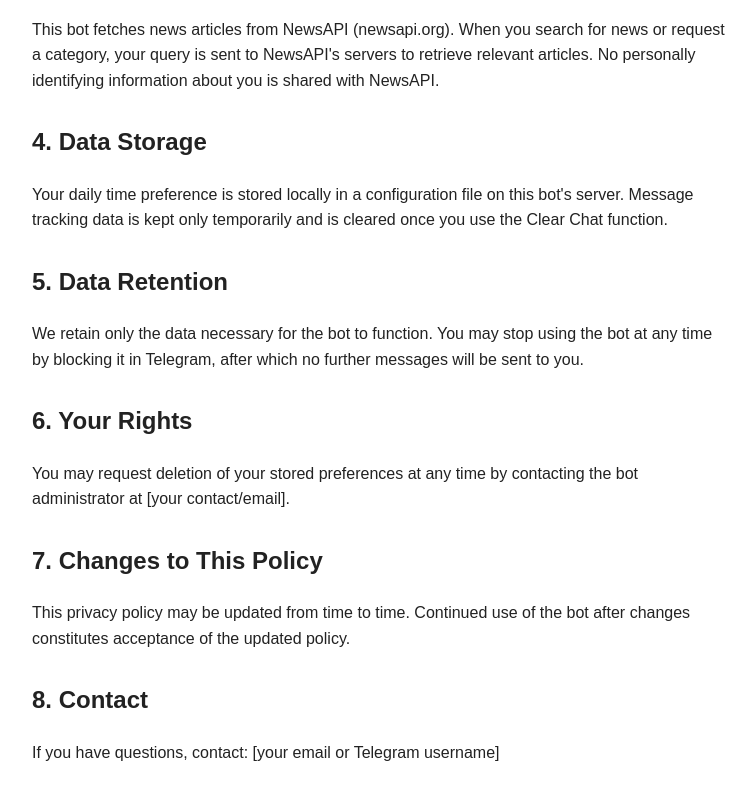
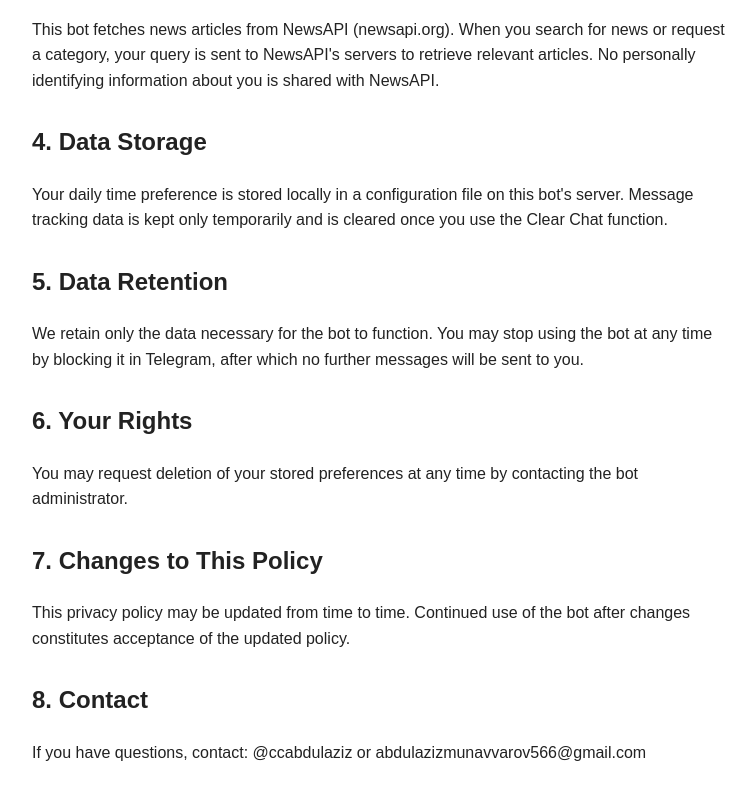
Before and after one commit to ccabdulaziz/newsbot-privacy-policy, a plain HTML site: page index.html in a window 1280 px wide. Shown: the part 716-1516 px from the top of the page, without its empty margins (258-1014 px from the left). Drawn offline with Linux system fonts and the light colour scheme.

Commit message:
Update privacy policy with new contact info and date

```diff
--- a/index.html
+++ b/index.html
@@ -18,7 +18,7 @@
 </head>
 <body>
     <h1>Privacy Policy for NewsBot</h1>
-    <p><em>Last updated: [Date]</em></p>
+    <p><em>Last updated: 24.09.2026</em></p>
 
     <h2>1. Information We Collect</h2>
     <p>This bot collects and stores the minimum data necessary to function:</p>
@@ -47,12 +47,12 @@
     <p>We retain only the data necessary for the bot to function. You may stop using the bot at any time by blocking it in Telegram, after which no further messages will be sent to you.</p>
 
     <h2>6. Your Rights</h2>
-    <p>You may request deletion of your stored preferences at any time by contacting the bot administrator at [your contact/email].</p>
+    <p>You may request deletion of your stored preferences at any time by contacting the bot administrator.</p>
 
     <h2>7. Changes to This Policy</h2>
     <p>This privacy policy may be updated from time to time. Continued use of the bot after changes constitutes acceptance of the updated policy.</p>
 
     <h2>8. Contact</h2>
-    <p>If you have questions, contact: [your email or Telegram username]</p>
+    <p>If you have questions, contact: @ccabdulaziz or abdulazizmunavvarov566@gmail.com</p>
 </body>
 </html>
```
